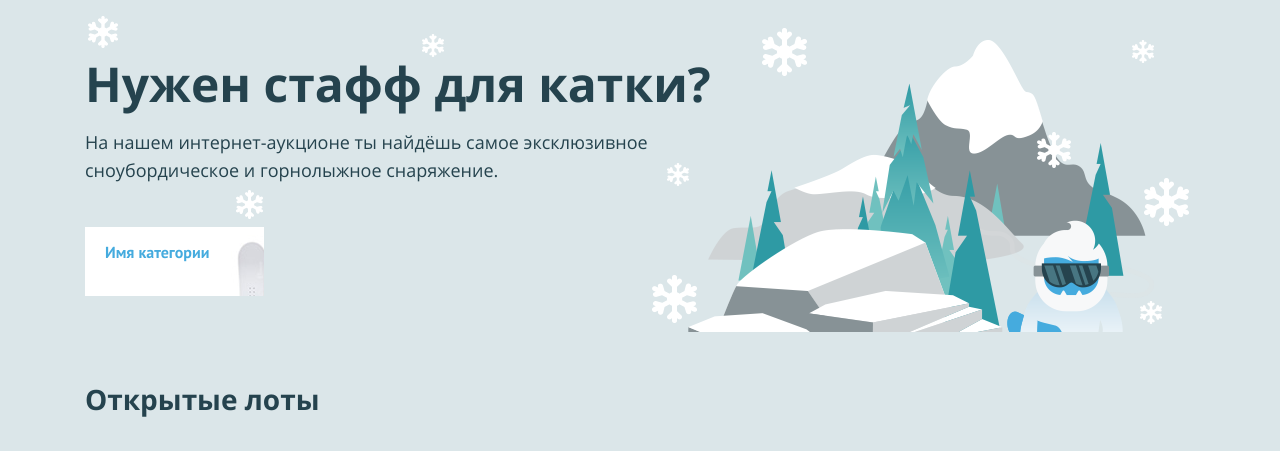
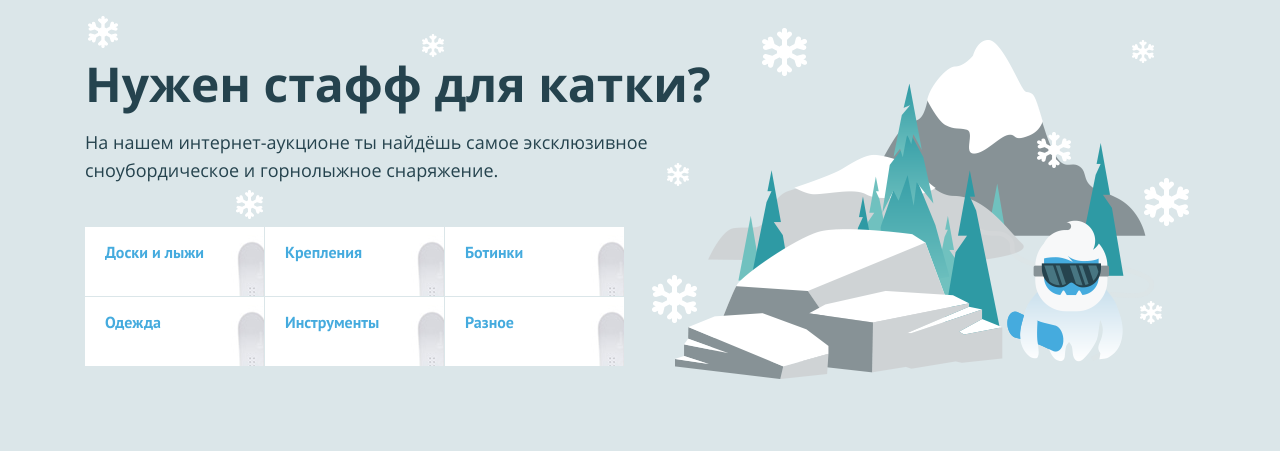
Before and after one commit to N713/572381-yeticave, a PHP site: page / in a window 1280 px wide. Shown: the part 107-558 px from the top of the page. Run offline with PHP 8.4, Linux system fonts and the light colour scheme.

Commit message:
Добавил массивы, сделал отображение категорий

```diff
--- a/index.php
+++ b/index.php
@@ -2,6 +2,52 @@
 $is_auth = rand(0, 1);
 
 $user_name = 'Илья'; // укажите здесь ваше имя
+$categories = ['Доски и лыжи', 'Крепления', 'Ботинки', 'Одежда', 'Инструменты', 'Разное'];
+
+$lot1 = [
+    'name' => '2014 Rossignol District Snowboard',
+    'category' => 'Доски и лыжи',
+    'price' => 10999,
+    'url' => 'img/lot-1.jpg'
+];
+
+$lot2 = [
+    'name' => 'DC Ply Mens 2016/2017 Snowboard',
+    'category' => 'Доски и лыжи',
+    'price' => 159999,
+    'url' => 'img/lot-2.jpg'
+];
+
+$lot3 = [
+    'name' => 'Крепления Union Contact Pro 2015 года размер L/XL',
+    'category' => 'Крепления',
+    'price' => 8000,
+    'url' => 'img/lot-3.jpg'
+];
+
+$lot4 = [
+    'name' => 'Ботинки для сноуборда DC Mutiny Charocal',
+    'category' => 'Ботинки',
+    'price' => 10999,
+    'url' => 'img/lot-4.jpg'
+];
+
+$lot5 = [
+    'name' => 'Куртка для сноуборда DC Mutiny Charocal',
+    'category' => 'Одежда',
+    'price' => 7500,
+    'url' => 'img/lot-5.jpg'
+];
+
+$lot6 = [
+    'name' => 'Маска Oakley Canopy',
+    'category' => 'Разное',
+    'price' => 5400,
+    'url' => 'img/lot-6.jpg'
+];
+
+$lot_list = [$lot1, $lot2, $lot3, $lot4, $lot5, $lot6];
+
 ?>
 <!DOCTYPE html>
 <html lang="ru">
@@ -51,10 +97,11 @@ $user_name = 'Илья'; // укажите здесь ваше имя
         <h2 class="promo__title">Нужен стафф для катки?</h2>
         <p class="promo__text">На нашем интернет-аукционе ты найдёшь самое эксклюзивное сноубордическое и горнолыжное снаряжение.</p>
         <ul class="promo__list">
-            <!--заполните этот список из массива категорий-->
-            <li class="promo__item promo__item--boards">
-                <a class="promo__link" href="pages/all-lots.html">Имя категории</a>
-            </li>
+            <?php for ($i = 0; $i < count($categories); $i++): ?>
+                <li class="promo__item promo__item--boards">
+                    <a class="promo__link" href="pages/all-lots.html"><?=$categories[$i]; ?></a>
+                </li>
+            <?php endfor; ?>
         </ul>
     </section>
     <section class="lots">
```
